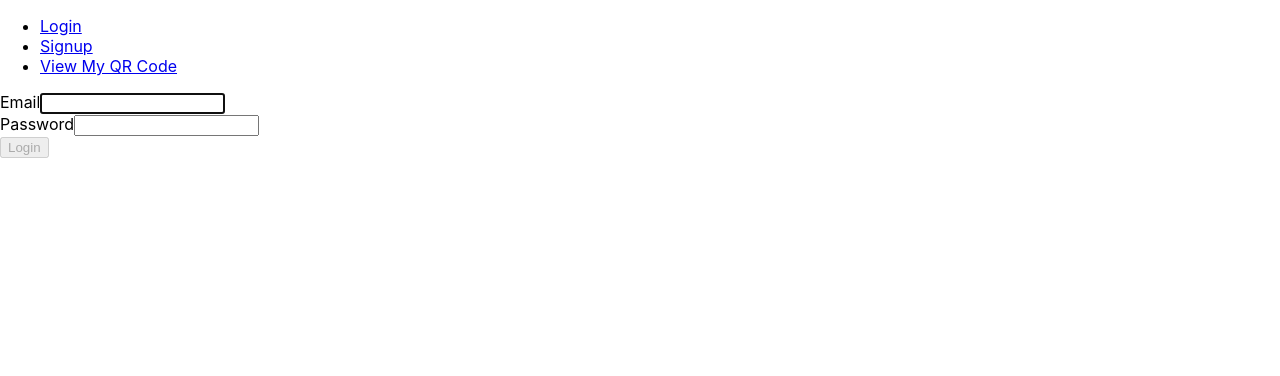
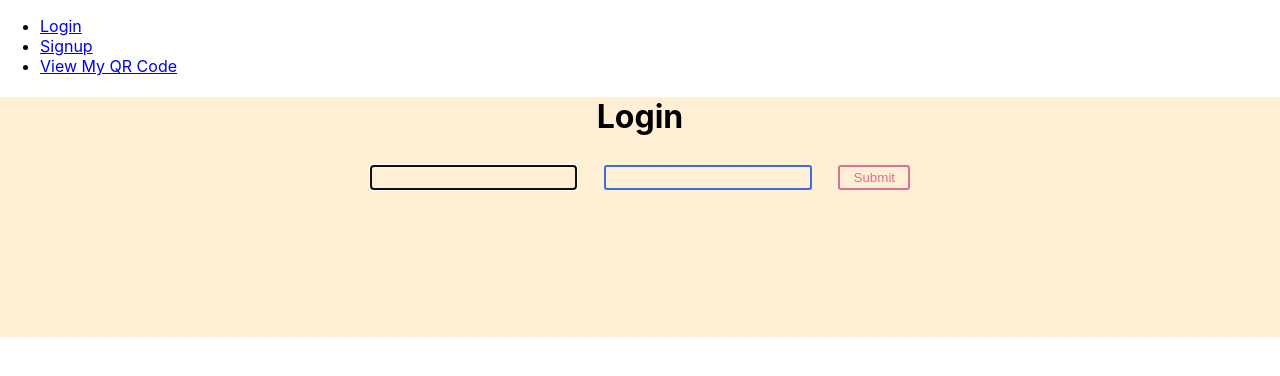
Before and after one commit to jason2020/distancethermo-frontend, a React (Create React App) app: page /login in a window 1280 px wide. Shown: the top 376 px of the page. Built offline with nearby package versions, Linux system fonts and the light colour scheme; the HTML template or start-up script is replaced by a standard one.

Commit message:
Added QR Code display and login/signup

```diff
--- a/package.json
+++ b/package.json
@@ -11,15 +11,17 @@
     "@types/react": "^16.9.53",
     "@types/react-dom": "^16.9.8",
     "axios": "^0.20.0",
+    "qrcode": "^1.4.4",
     "react": "^16.14.0",
     "react-bootstrap": "^1.3.0",
     "react-dom": "^16.14.0",
     "react-router-dom": "^5.2.0",
     "react-scripts": "3.4.3",
+    "styled-components": "^5.2.0",
     "typescript": "^4.0.3"
   },
   "scripts": {
-    "start": "react-scripts start",
+    "start": "PORT=8080 react-scripts start",
     "build": "react-scripts build",
     "test": "react-scripts test",
     "eject": "react-scripts eject"
--- a/src/components/Login/Login.jsx
+++ b/src/components/Login/Login.jsx
@@ -1,7 +1,45 @@
 import React from "react";
-import { Button, FormGroup, FormControl } from "react-bootstrap";
+import styled, { css } from 'styled-components'
 
 import api from "../../api";
+
+const TextField = styled.input`
+  background: transparent;
+  border-radius: 3px;
+  border: 2px solid royalblue;
+  color: royalblue;
+  margin: 0.5em 1em;
+  padding: 0.25em 1em;
+
+  ${props => props.primary && css`
+    background: royalblue;
+    color: white;
+  `}
+`;
+
+const Button = styled.button`
+  background: transparent;
+  border-radius: 3px;
+  border: 2px solid palevioletred;
+  color: palevioletred;
+  margin: 0.5em 1em;
+  padding: 0.25em 1em;
+
+  ${props => props.primary && css`
+    background: palevioletred;
+    color: white;
+  `}
+`;
+
+const Container = styled.div`
+  text-align: center;
+  background: papayawhip;
+  height: 30vh;
+`
+
+const Form = styled.form`
+   width: 100%;
+`;
 
 export default class Login extends React.Component {
   state = {
@@ -10,6 +48,7 @@ export default class Login extends React.Component {
   };
 
   validateForm = () => {
+    console.log(this.state.email, this.state.password);
     return this.state.email.length > 0 && this.state.password.length > 0;
   };
 
@@ -27,35 +66,30 @@ export default class Login extends React.Component {
 
   render() {
     return (
-      <div className="Login">
-        <form onSubmit={this.handleSubmit}>
-          <FormGroup controlId="email" bsSize="large">
-            <label>Email</label>
-            <FormControl
+        <Container>
+          <h1>Login</h1>
+          <Form onSubmit={this.handleSubmit}>
+            <TextField
               autoFocus
               type="email"
               value={this.state.email}
               onChange={(e) => this.setEmail(e.target.value)}
+              label="Email"
             />
-          </FormGroup>
-          <FormGroup controlId="password" bsSize="large">
-            <label>Password</label>
-            <FormControl
+            <TextField
               value={this.state.password}
               onChange={(e) => this.setPassword(e.target.value)}
               type="password"
+              label="Password"
             />
-          </FormGroup>
-          <Button
-            block
-            bsSize="large"
-            disabled={!this.validateForm()}
-            type="submit"
-          >
-            Login
-          </Button>
-        </form>
-      </div>
+            <Button
+              disabled={!this.validateForm()}
+              type="submit"
+            >
+              Submit
+            </Button>
+          </Form>
+        </Container>
     );
   }
 }
--- a/src/components/QRCodeDisplay/QRCodeDisplay.jsx
+++ b/src/components/QRCodeDisplay/QRCodeDisplay.jsx
@@ -1,11 +1,65 @@
 import React from "react";
+import QRCode from "qrcode";
+import styled, { css } from 'styled-components'
 
-const QRCodeDisplay = () => {
-  return (
-    <>
-      <p>QRCodeDisplay here.</p>
-    </>
-  );
-};
+const QRCanvas = styled.canvas`
+  background: transparent;
+  border-radius: 3px;
+  border: 2px solid royalblue;
+  color: royalblue;
+  margin: 0.5em 1em;
+  padding: 0.25em 1em;
 
-export default QRCodeDisplay;
+  ${props => props.primary && css`
+    background: royalblue;
+    color: white;
+  `}
+`;
+
+const Container = styled.div`
+  text-align: center;
+  background: papayawhip;
+  height: 30vh;
+`
+
+const Button = styled.button`
+  background: transparent;
+  border-radius: 3px;
+  border: 2px solid palevioletred;
+  color: palevioletred;
+  margin: 0.5em 1em;
+  padding: 0.25em 1em;
+
+  ${props => props.primary && css`
+    background: palevioletred;
+    color: white;
+  `}
+`;
+
+export default class QRCodeDisplay extends React.Component {
+  state = {
+    text: "testing"
+    // This would somehow be delivered (from Mongo)
+  };
+
+  generateQrCode = (event) => {
+    var canvas = document.getElementById('canvas')
+    QRCode.toCanvas(canvas, this.state.text, function (error) {
+      if (error) console.error(error)
+      console.log('success!');
+    })
+  };
+  componentDidMount() {
+    this.generateQrCode();
+  }
+  render() {
+    return(
+      <Container>
+        <p>QRCodeDisplay here.</p>
+        <QRCanvas
+          id="canvas"
+        ></QRCanvas>
+      </Container>
+    );
+  };
+}
--- a/src/components/Signup/Signup.jsx
+++ b/src/components/Signup/Signup.jsx
@@ -1,11 +1,97 @@
 import React from "react";
+import styled, { css } from 'styled-components'
 
-const Signup = () => {
-  return (
-    <>
-      <p>Signup here.</p>
-    </>
-  );
-};
+import api from "../../api";
 
-export default Signup;
+const TextField = styled.input`
+  background: transparent;
+  border-radius: 3px;
+  border: 2px solid royalblue;
+  color: royalblue;
+  margin: 0.5em 1em;
+  padding: 0.25em 1em;
+
+  ${props => props.primary && css`
+    background: royalblue;
+    color: white;
+  `}
+`;
+
+const Button = styled.button`
+  background: transparent;
+  border-radius: 3px;
+  border: 2px solid palevioletred;
+  color: palevioletred;
+  margin: 0.5em 1em;
+  padding: 0.25em 1em;
+
+  ${props => props.primary && css`
+    background: palevioletred;
+    color: white;
+  `}
+`;
+
+const Container = styled.div`
+  text-align: center;
+  background: papayawhip;
+  height: 30vh;
+`
+
+const Form = styled.form`
+   width: 100%;
+`;
+
+export default class Signup extends React.Component {
+  state = {
+    email: "",
+    password: "",
+  };
+
+  validateForm = () => {
+    console.log(this.state.email, this.state.password);
+    return this.state.email.length > 0 && this.state.password.length > 0;
+  };
+
+  setEmail = (email) => {
+    this.setState({ email });
+  };
+
+  setPassword = (password) => {
+    this.setState({ password });
+  };
+
+  handleSubmit = (event) => {
+    event.preventDefault();
+  };
+
+
+
+  render() {
+    return (
+        <Container>
+          <h1>Sign Up</h1>
+          <Form onSubmit={this.handleSubmit}>
+            <TextField
+              autoFocus
+              type="email"
+              value={this.state.email}
+              onChange={(e) => this.setEmail(e.target.value)}
+              label="Email"
+            />
+            <TextField
+              value={this.state.password}
+              onChange={(e) => this.setPassword(e.target.value)}
+              type="password"
+              label="Password"
+            />
+            <Button
+              disabled={!this.validateForm()}
+              type="submit"
+            >
+              Submit
+            </Button>
+          </Form>
+        </Container>
+    );
+  }
+}
```
Also changed, not shown: 1 other file (tests, documents, lock files or other folders).
